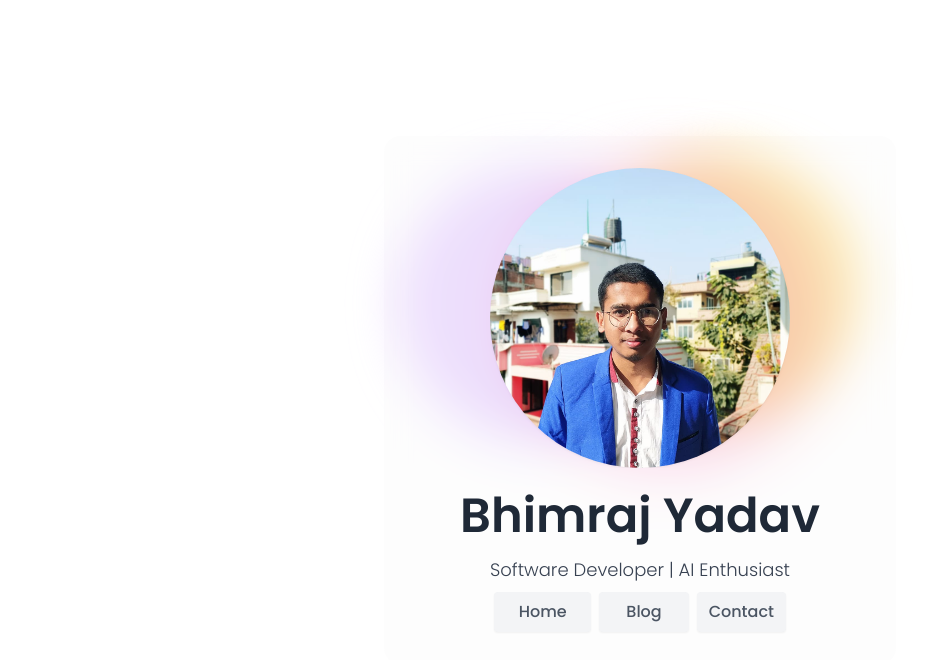
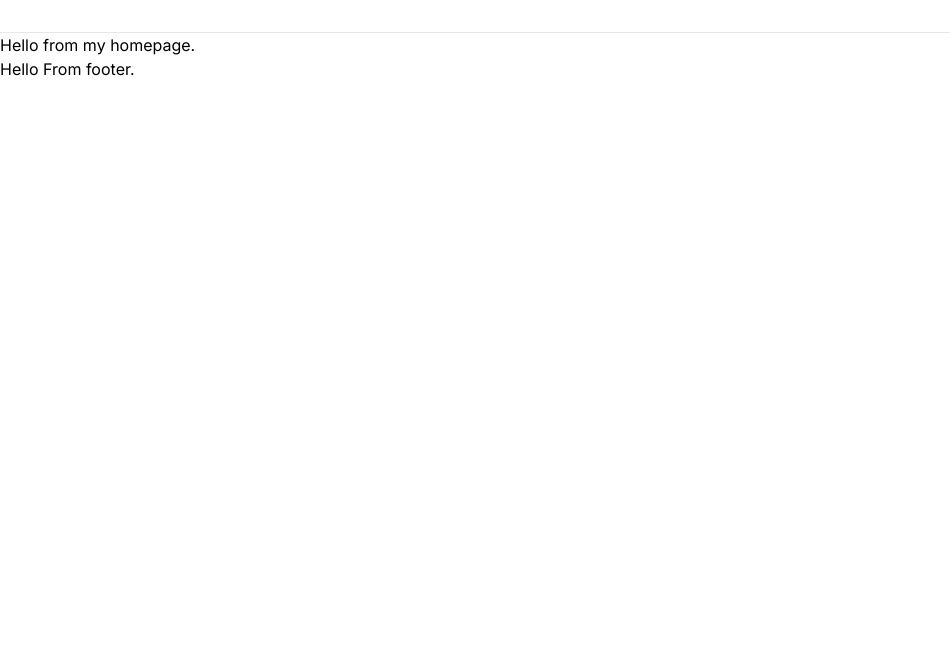
Before and after one commit to bhimrazy/bhimraj.com.np, a Next.js app: page / in a window 1280 px wide. Shown: the top 660 px of the page, without its empty margins (0-950 px from the left). Built offline with nearby package versions, Linux system fonts and the light colour scheme.

Commit message:
Created some of the extra useful components like header, footer ,layout ,etc

```diff
--- /dev/null
+++ b/src/components/footer.tsx
@@ -0,0 +1,7 @@
+export default function Footer() {
+    return (
+        <footer>
+            <p>Hello From footer.</p>
+        </footer>
+    )
+}
--- /dev/null
+++ b/src/components/header.tsx
@@ -0,0 +1,12 @@
+
+export default function Header() {
+    const nav_items = [
+        "Home", "Blog", "Projects", "Library", "About"
+    ]
+    const button_content = "Sign up ->"
+    return (
+        <header className="flex w-full place-content-center border-b py-4 ">
+
+        </header>
+    )
+}
--- /dev/null
+++ b/src/components/layout.tsx
@@ -0,0 +1,17 @@
+import React, { ReactNode } from 'react'
+import Head from 'next/head'
+import Header from './header'
+import Footer from './footer'
+
+export default function Layout({children}:{children:ReactNode}) {
+    return (
+        <div className="flex font-display flex-col antialiased min-h-screen bg-white">
+            <Head>
+                <title>Software Engineer | AI Enthusiast | BHIMRAJ YADAV</title>
+            </Head>
+            <Header/>
+            {children}
+            <Footer/>
+        </div>
+    )
+}
--- /dev/null
+++ b/src/pages/index-d.tsx
@@ -0,0 +1,37 @@
+import Head from 'next/head'
+import Image from 'next/image'
+import profilePic from 'public/bhimraj_yadav.jpg'
+export default function Home() {
+  return (
+    <div className="flex flex-col items-center bg-white justify-center min-h-screen ">
+      <Head>
+      <title>Software Developer | AI Enthusiast | Bhimraj Yadav</title>
+        <link rel="icon" href="/favicon.ico" />
+        <meta name="application-name" content="Bhimraj Yadav" />
+      </Head>
+      <main className="relative w-full max-w-lg">
+      <div className="absolute top-4 left-4 w-72 h-72 bg-purple-300 rounded-full mix-blend-multiply filter blur-xl opacity-50 animate-blob" ></div>
+      <div className="absolute top-0 right-4 w-72 h-72 bg-yellow-300 rounded-full mix-blend-multiply filter blur-xl opacity-50 animate-blob animation-delay-2000" ></div>
+      <div className="absolute top-20 left-28  w-72 h-72 bg-pink-300 rounded-full mix-blend-multiply filter blur-xl opacity-50 animate-blob animation-delay-4000" ></div>
+      <div className="bg-gray-100/20 backdrop-blur-md rounded-2xl w-full h-full items-center flex flex-col p-8 space-y-2">
+        <Image src={profilePic} alt="Bhimraj Yadav" width={300} height={300} priority loading="eager" className="rounded-full filter saturate-100 drop-shadow-sm object-center"/>
+        <h1 className="text-5xl text-gray-800 font-semibold pt-4 pb-2">Bhimraj Yadav</h1>
+        <p className="text-lg text-gray-700 font-light">Software Developer | AI Enthusiast</p>
+        <small className="text-gray-500 py-4 md:hidden">!!! Website Launching Soon !!!</small>
+
+         <div className="md:flex hidden">
+           <nav className="flex">
+             <ul className="grid  grid-cols-3 text-center space-x-2 text-base font-medium text-gray-600 transition-all">
+               <li className="px-3 py-2 rounded bg-gray-100 hover:bg-gray-100/10 shadow-sm hover:text-gray-700 cursor-pointer backdrop-blur">Home</li>
+               <li className="px-3 py-2 rounded bg-gray-100 hover:bg-gray-100/10 shadow-sm hover:text-gray-700 cursor-pointer backdrop-blur">Blog</li>
+               <li className="px-3 py-2 rounded bg-gray-100 hover:bg-gray-100/10 shadow-sm hover:text-gray-700 cursor-pointer backdrop-blur">Contact</li>
+             </ul>
+           </nav>
+
+         </div>
+      </div>
+      </main>
+
+    </div>
+  )
+}
--- a/src/pages/index.tsx
+++ b/src/pages/index.tsx
@@ -1,37 +1,11 @@
-import Head from 'next/head'
-import Image from 'next/image'
-import profilePic from 'public/bhimraj_yadav.jpg'
+import Layout from "src/components/layout";
+
 export default function Home() {
-  return (
-    <div className="flex flex-col items-center bg-white justify-center min-h-screen ">
-      <Head>
-      <title>Software Developer | AI Enthusiast | Bhimraj Yadav</title>
-        <link rel="icon" href="/favicon.ico" />
-        <meta name="application-name" content="Bhimraj Yadav" />
-      </Head>
-      <main className="relative w-full max-w-lg">
-      <div className="absolute top-4 left-4 w-72 h-72 bg-purple-300 rounded-full mix-blend-multiply filter blur-xl opacity-50 animate-blob" ></div>
-      <div className="absolute top-0 right-4 w-72 h-72 bg-yellow-300 rounded-full mix-blend-multiply filter blur-xl opacity-50 animate-blob animation-delay-2000" ></div>
-      <div className="absolute top-20 left-28  w-72 h-72 bg-pink-300 rounded-full mix-blend-multiply filter blur-xl opacity-50 animate-blob animation-delay-4000" ></div>
-      <div className="bg-gray-100/20 backdrop-blur-md rounded-2xl w-full h-full items-center flex flex-col p-8 space-y-2">
-        <Image src={profilePic} alt="Bhimraj Yadav" width={300} height={300} priority loading="eager" className="rounded-full filter saturate-100 drop-shadow-sm object-center"/>
-        <h1 className="text-5xl text-gray-800 font-semibold pt-4 pb-2">Bhimraj Yadav</h1>
-        <p className="text-lg text-gray-700 font-light">Software Developer | AI Enthusiast</p>
-        <small className="text-gray-500 py-4 md:hidden">!!! Website Launching Soon !!!</small>
-
-         <div className="md:flex hidden">
-           <nav className="flex">
-             <ul className="grid  grid-cols-3 text-center space-x-2 text-base font-medium text-gray-600 transition-all">
-               <li className="px-3 py-2 rounded bg-gray-100 hover:bg-gray-100/10 shadow-sm hover:text-gray-700 cursor-pointer backdrop-blur">Home</li>
-               <li className="px-3 py-2 rounded bg-gray-100 hover:bg-gray-100/10 shadow-sm hover:text-gray-700 cursor-pointer backdrop-blur">Blog</li>
-               <li className="px-3 py-2 rounded bg-gray-100 hover:bg-gray-100/10 shadow-sm hover:text-gray-700 cursor-pointer backdrop-blur">Contact</li>
-             </ul>
-           </nav>
-
-         </div>
-      </div>
-      </main>
-
-    </div>
-  )
+    return (
+        <Layout>
+            <main>
+                <h1>Hello from my homepage.</h1>
+            </main>
+        </Layout>
+    )
 }
```
